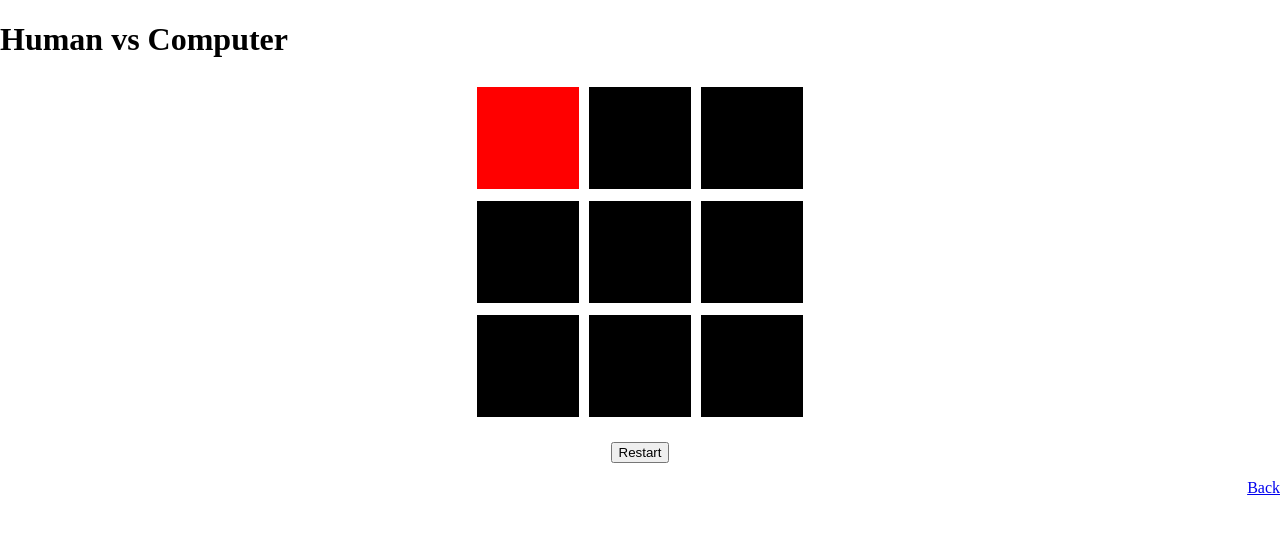
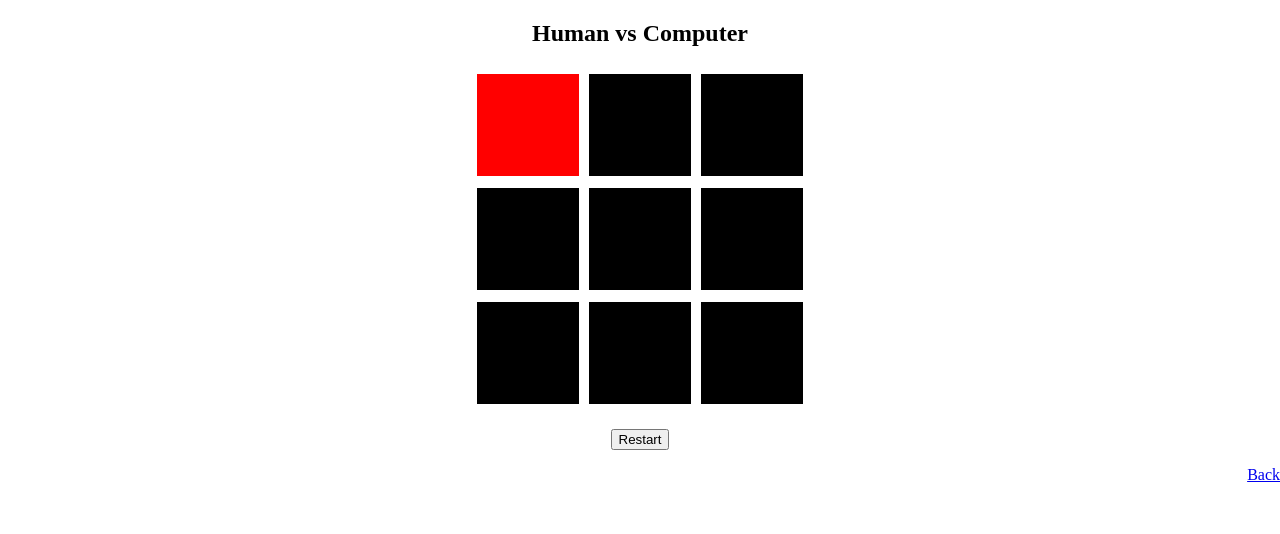
Before and after one commit to shubham-00/TicTacToe, a plain HTML site: page VsComputer.html in a window 1280 px wide. Drawn offline with Linux system fonts and the light colour scheme.

Commit message:
Structural changes

```diff
--- a/VsComputer.html
+++ b/VsComputer.html
@@ -26,7 +26,7 @@
 		</style>
 	</head>
 	<body>
-		<h1>Human vs Computer</h1>
+		<h2 align=center>Human vs Computer</h2>
 		<div id="container" align=center>
 			<table>
 				<!--
```
